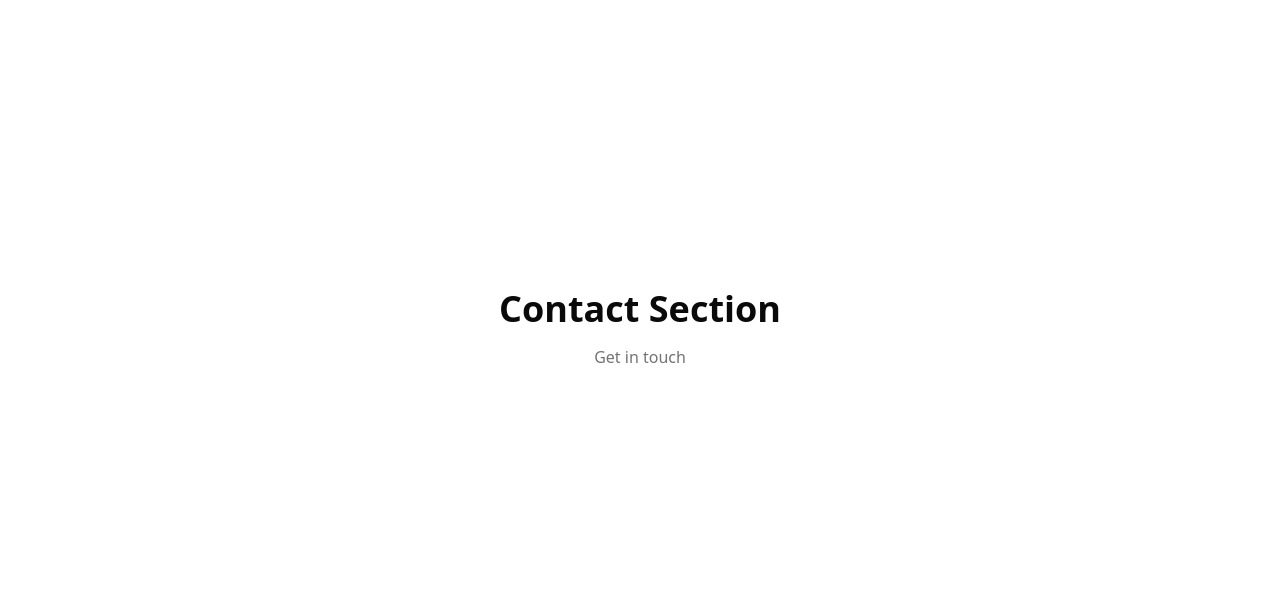
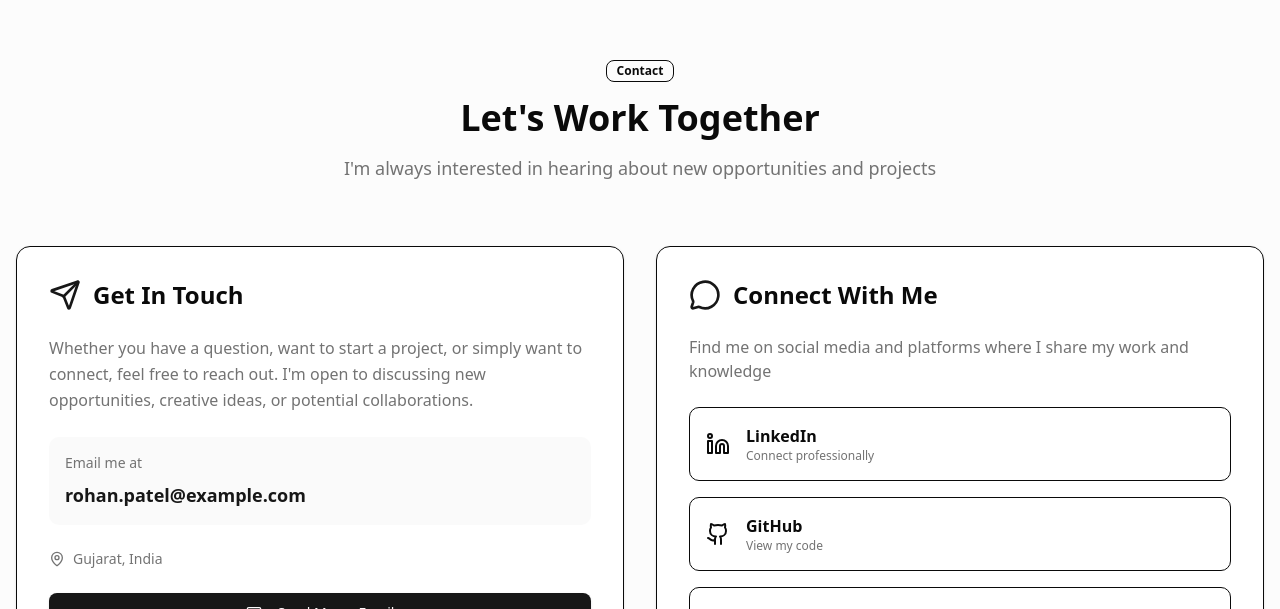
Before and after one commit to khuranajordan/portfolio, a React (Vite) app: page / in a window 1280 px wide. Shown: the part 10711-11320 px from the top of the page. Built offline with nearby package versions, Linux system fonts and the light colour scheme.

Commit message:
feat(09-01): integrate contact section into App
- Import ContactSection component
- Place after ProjectsSection
- Before Footer
- Remove placeholder contact section
- Verify section order

```diff
--- a/src/App.tsx
+++ b/src/App.tsx
@@ -5,6 +5,7 @@ import { AboutSection } from '@/components/about-section';
 import { ExperienceTimeline } from '@/components/experience-timeline';
 import { SkillsSection } from '@/components/skills-section';
 import { ProjectsSection } from '@/components/projects-section';
+import { ContactSection } from '@/components/contact-section';
 
 function App() {
   return (
@@ -17,13 +18,7 @@ function App() {
         <ExperienceTimeline />
         <SkillsSection />
         <ProjectsSection />
-
-        <section id="contact" className="min-h-screen flex items-center justify-center">
-          <div className="text-center">
-            <h2 className="text-4xl font-bold mb-4">Contact Section</h2>
-            <p className="text-muted-foreground">Get in touch</p>
-          </div>
-        </section>
+        <ContactSection />
       </main>
 
       <Footer />
```
